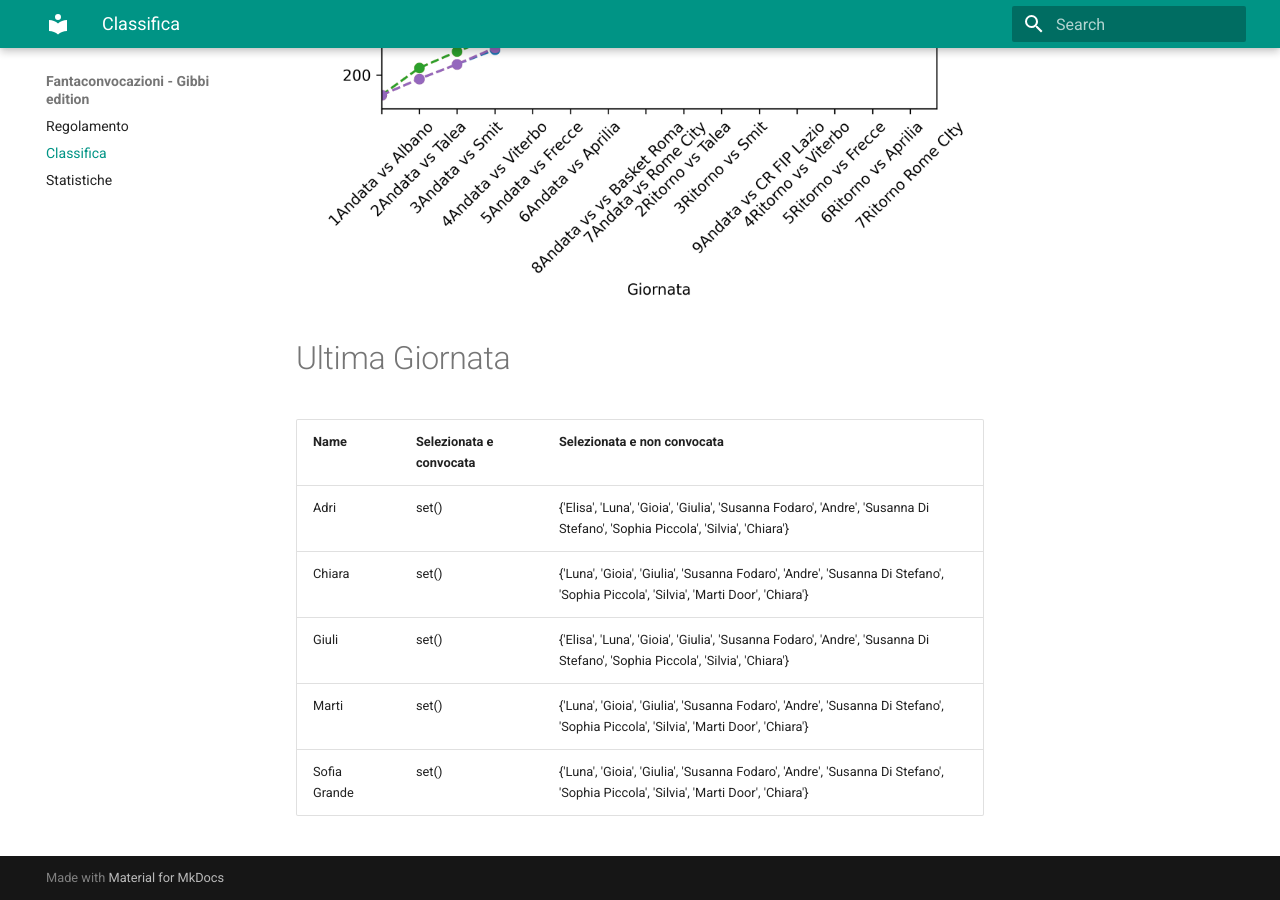
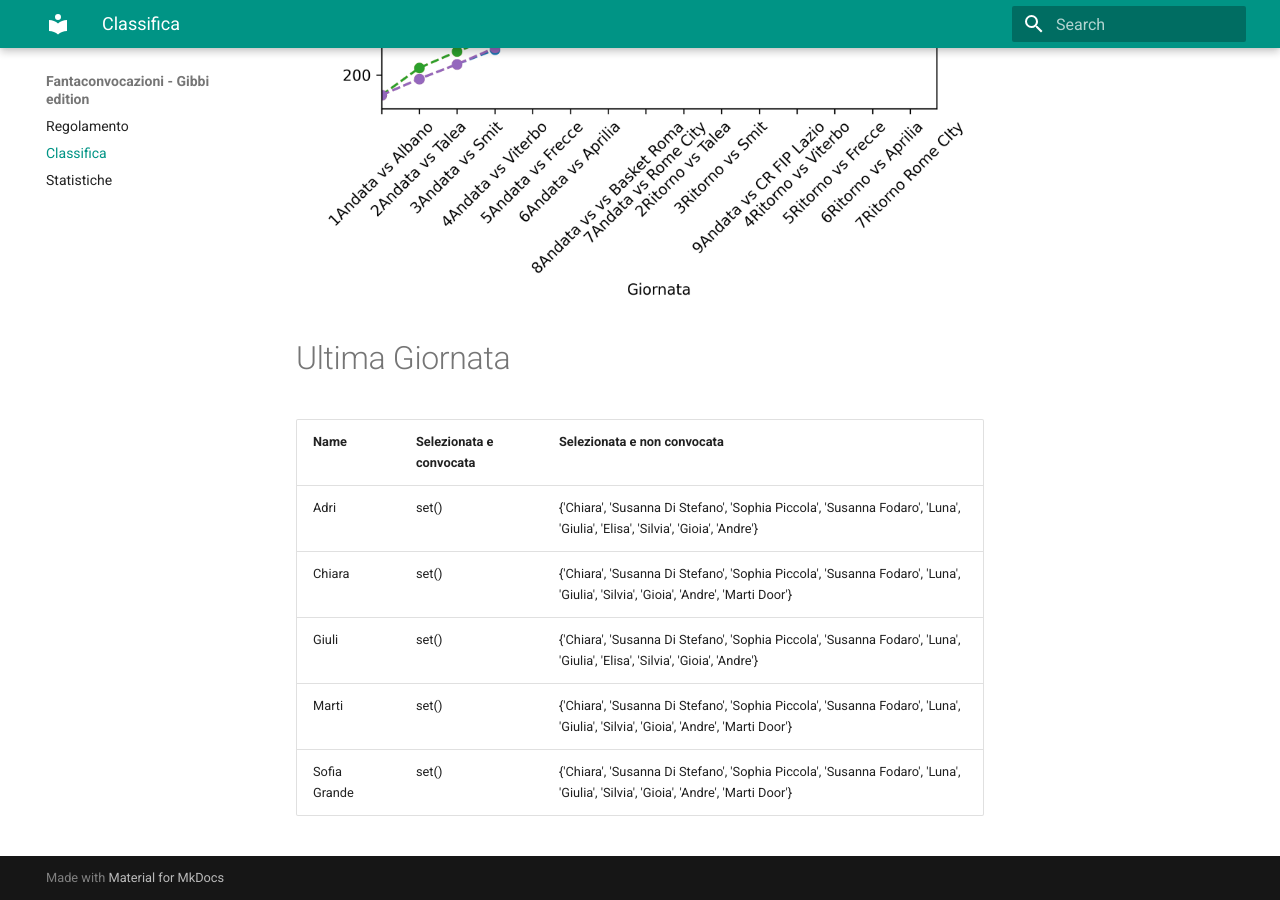
Before and after one commit to martinig94/fantagibbi, an MkDocs documentation site: the page built from docs/Classifica.md, in a window 1280 px wide and 900 px high, scrolled down 810 px. Built offline with MkDocs 1.6.1 and Material for MkDocs 9.7.7, drawn with Linux system fonts in a browser that asks for light colours.

Commit message:
Auto-update from main.py

```diff
--- a/docs/Classifica.md
+++ b/docs/Classifica.md
@@ -18,9 +18,9 @@
 <!-- START_TABLE CORRECT -->
 | Name         | Selezionata e convocata   | Selezionata e non convocata                                                                                                      |
 |:-------------|:--------------------------|:---------------------------------------------------------------------------------------------------------------------------------|
-| Adri         | set()                     | {'Elisa', 'Luna', 'Gioia', 'Giulia', 'Susanna Fodaro', 'Andre', 'Susanna Di Stefano', 'Sophia Piccola', 'Silvia', 'Chiara'}      |
-| Chiara       | set()                     | {'Luna', 'Gioia', 'Giulia', 'Susanna Fodaro', 'Andre', 'Susanna Di Stefano', 'Sophia Piccola', 'Silvia', 'Marti Door', 'Chiara'} |
-| Giuli        | set()                     | {'Elisa', 'Luna', 'Gioia', 'Giulia', 'Susanna Fodaro', 'Andre', 'Susanna Di Stefano', 'Sophia Piccola', 'Silvia', 'Chiara'}      |
-| Marti        | set()                     | {'Luna', 'Gioia', 'Giulia', 'Susanna Fodaro', 'Andre', 'Susanna Di Stefano', 'Sophia Piccola', 'Silvia', 'Marti Door', 'Chiara'} |
-| Sofia Grande | set()                     | {'Luna', 'Gioia', 'Giulia', 'Susanna Fodaro', 'Andre', 'Susanna Di Stefano', 'Sophia Piccola', 'Silvia', 'Marti Door', 'Chiara'} |
+| Adri         | set()                     | {'Chiara', 'Susanna Di Stefano', 'Sophia Piccola', 'Susanna Fodaro', 'Luna', 'Giulia', 'Elisa', 'Silvia', 'Gioia', 'Andre'}      |
+| Chiara       | set()                     | {'Chiara', 'Susanna Di Stefano', 'Sophia Piccola', 'Susanna Fodaro', 'Luna', 'Giulia', 'Silvia', 'Gioia', 'Andre', 'Marti Door'} |
+| Giuli        | set()                     | {'Chiara', 'Susanna Di Stefano', 'Sophia Piccola', 'Susanna Fodaro', 'Luna', 'Giulia', 'Elisa', 'Silvia', 'Gioia', 'Andre'}      |
+| Marti        | set()                     | {'Chiara', 'Susanna Di Stefano', 'Sophia Piccola', 'Susanna Fodaro', 'Luna', 'Giulia', 'Silvia', 'Gioia', 'Andre', 'Marti Door'} |
+| Sofia Grande | set()                     | {'Chiara', 'Susanna Di Stefano', 'Sophia Piccola', 'Susanna Fodaro', 'Luna', 'Giulia', 'Silvia', 'Gioia', 'Andre', 'Marti Door'} |
 <!-- END_TABLE CORRECT -->
```
